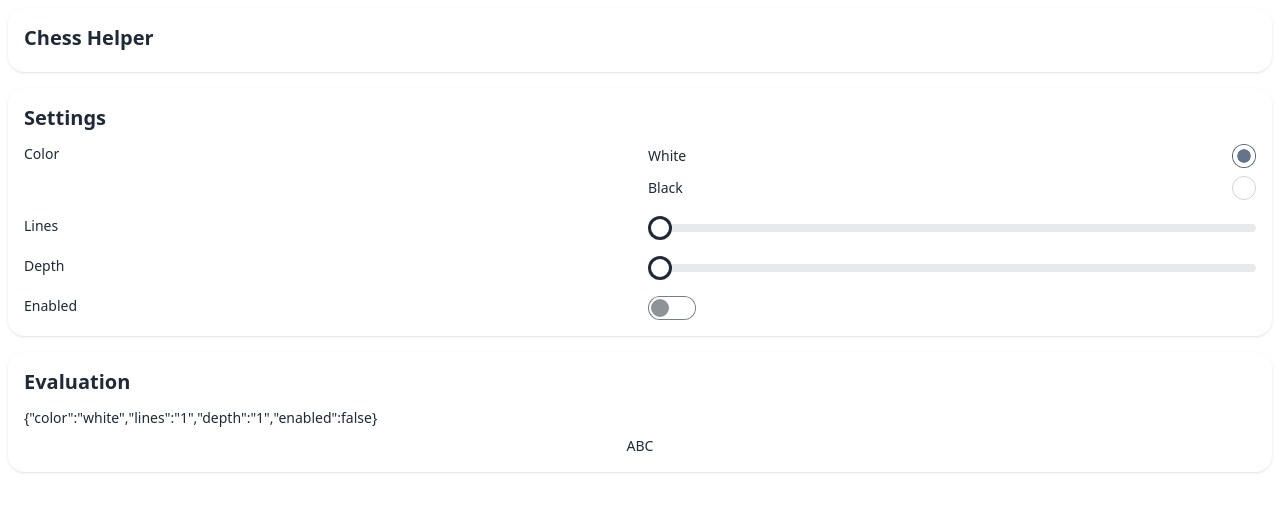
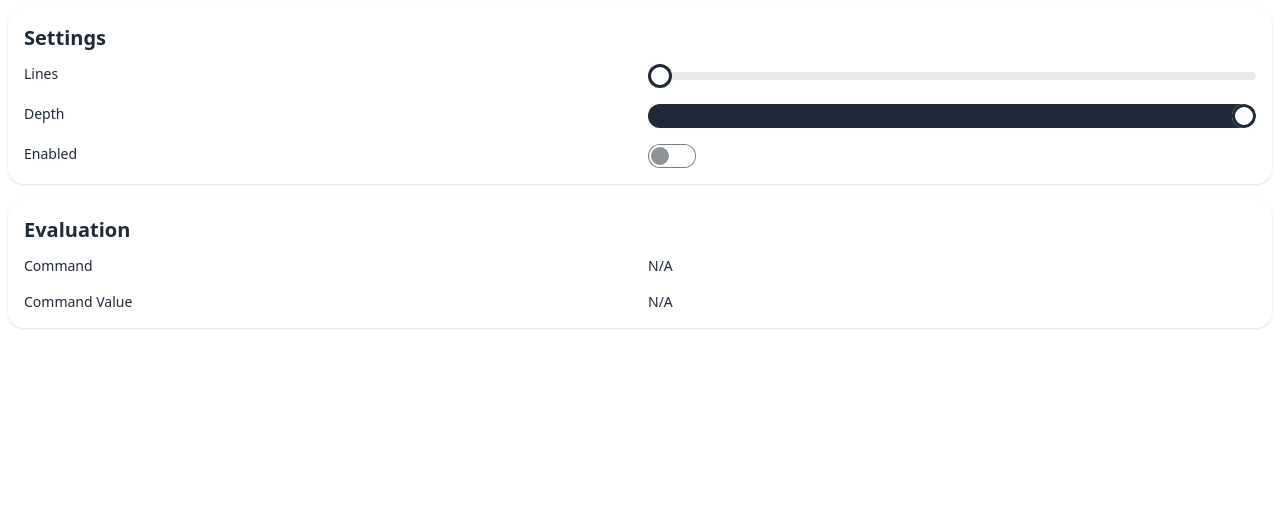
Before and after one commit to hieumdd/chess-com-cheats, a React (Vite) app: page / in a window 1280 px wide. Shown: the top 512 px of the page. Built offline with nearby package versions, Linux system fonts and the light colour scheme.

Commit message:
feat: Update useChess

```diff
--- a/src/app.tsx
+++ b/src/app.tsx
@@ -1,84 +1,25 @@
-import { useEffect } from 'react';
 import { useForm } from 'react-hook-form';
 
-import { SettingsState, useSettingsStore } from './stores/settings.store';
 import { EvaluationOptions } from './services/evaluation.service';
+import { useChess } from './hooks/use-chess';
 
 function App() {
     const { register, watch } = useForm<EvaluationOptions>({
         defaultValues: {
-            color: 'white',
             lines: '1',
-            depth: '1',
+            depth: '31',
             enabled: false,
         },
     });
 
-    const enabledToggle = () => {
-        console.log(watch());
-    };
-
-    const onClick = () => {
-        chrome.tabs.query({});
-        chrome.tabs
-            .query({
-                active: true,
-                url: 'https://www.chess.com/play/computer',
-            })
-            .then(async ([tab]) => {
-                console.log(tab);
-                return chrome.tabs.sendMessage(tab.id as number, { type: 'GET_PGN' });
-            })
-            .then((response) => console.log(response))
-            .catch((error) => console.log(error));
-    };
-
-    // useEffect(() => {
-    //     const x = setInterval(
-    //         () =>
-    //             chrome.tabs
-    //                 .query({ active: true, currentWindow: true })
-    //                 .then(([tab]) => {
-    //                     return chrome.tabs.sendMessage(tab.id as number, { type: 'GET_PGN' });
-    //                 })
-    //                 .then((response) => console.log(response))
-    //                 .catch((error) => console.log(error)),
-    //         500,
-    //     );
-
-    //     return () => clearInterval(x);
-    // }, []);
+    const { command, commandValue } = useChess(watch());
 
     return (
         <div className="p-2 flex flex-col gap-4">
             <div className="card card-compact shadow">
-                <div className="card-body">
-                    <h1 className="card-title">Chess Helper</h1>
-                </div>
-            </div>
-            <div className="card card-compact shadow">
                 <form className="card-body">
                     <h2 className="card-title">Settings</h2>
                     <div className="grid grid-cols-2 gap-4">
-                        <h3>Color</h3>
-                        <div className="gap-2 form-control">
-                            {(
-                                [
-                                    ['white', 'White'],
-                                    ['black', 'Black'],
-                                ] as const
-                            ).map(([value, label]) => (
-                                <label key={value} className="p-0 label cursor-pointer">
-                                    <span className="label-text">{label}</span>
-                                    <input
-                                        {...register('color')}
-                                        type="radio"
-                                        value={value}
-                                        className="radio checked:bg-slate-500"
-                                    />
-                                </label>
-                            ))}
-                        </div>
                         <h3>Lines</h3>
                         <div className="form-control">
                             <input
@@ -101,11 +42,7 @@ function App() {
                         </div>
                         <h3>Enabled</h3>
                         <div className="form-control">
-                            <input
-                                {...register('enabled', { onChange: enabledToggle })}
-                                type="checkbox"
-                                className="toggle"
-                            />
+                            <input {...register('enabled')} type="checkbox" className="toggle" />
                         </div>
                     </div>
                 </form>
@@ -113,8 +50,12 @@ function App() {
             <div className="card card-compact shadow">
                 <div className="card-body">
                     <h2 className="card-title">Evaluation</h2>
-                    <p>{JSON.stringify(watch())}</p>
-                    <button onClick={onClick}> ABC</button>
+                    <div className="grid grid-cols-2 gap-4">
+                        <p>Command</p>
+                        <p>{command || 'N/A'}</p>
+                        <p>Command Value</p>
+                        <p>{commandValue || 'N/A'}</p>
+                    </div>
                 </div>
             </div>
         </div>
--- a/src/hooks/use-chess.ts
+++ b/src/hooks/use-chess.ts
@@ -1,17 +1,52 @@
-import { useEffect, useRef } from 'react';
+import { useEffect, useRef, useState } from 'react';
+import { Chess } from 'chess.js';
 
 import { EvaluationOptions } from '../services/evaluation.service';
 
-export const useChess = ({ enabled }: EvaluationOptions) => {
+export const useChess = ({ lines, depth, enabled }: EvaluationOptions) => {
     const timerRef = useRef<number | null>(null);
+    const gameRef = useRef(new Chess());
+    const stockfish = useRef(new Worker('stockfish.js'));
+
+    const [fen, setFen] = useState('start');
+    const [command, setCommand] = useState('');
+    const [commandValue, setCommandValue] = useState('');
 
     useEffect(() => {
         if (enabled) {
             timerRef.current = setInterval(() => {
-                console.log(123);
-            }, 5000);
+                chrome.tabs.query({ active: true, url: '*://*.chess.com/play/*' }).then(([tab]) => {
+                    if (tab) {
+                        chrome.tabs.sendMessage(tab.id as number, { type: 'GET_PGN' }).then((pgn) => {
+                            gameRef.current.loadPgn(pgn);
+                            setFen(gameRef.current.fen());
+                        })
+                    }
+                })
+            }, 2_000)
         } else {
             clearInterval(timerRef.current as number);
         }
-    });
+
+        return () => clearInterval(timerRef.current as number);
+    }, [enabled]);
+
+    useEffect(() => {
+        stockfish.current.onmessage = (e) => {
+            const [command, ...args] = e.data.split(' ');
+            setCommand(command);
+            setCommandValue(args.join(' '))
+        };
+    }, [])
+
+    useEffect(() => {
+        stockfish.current.postMessage(`setoption name MultiPV value ${lines}`);
+    }, [lines])
+
+    useEffect(() => {
+        stockfish.current.postMessage(`position fen ${fen}`);
+        stockfish.current.postMessage(`go ${depth}`);
+    }, [fen, depth])
+
+    return { command, commandValue }
 };
--- a/src/services/evaluation.service.ts
+++ b/src/services/evaluation.service.ts
@@ -1,5 +1,4 @@
 export type EvaluationOptions = {
-    color: 'white' | 'black',
     depth: string;
     lines: string;
     enabled: boolean
```
